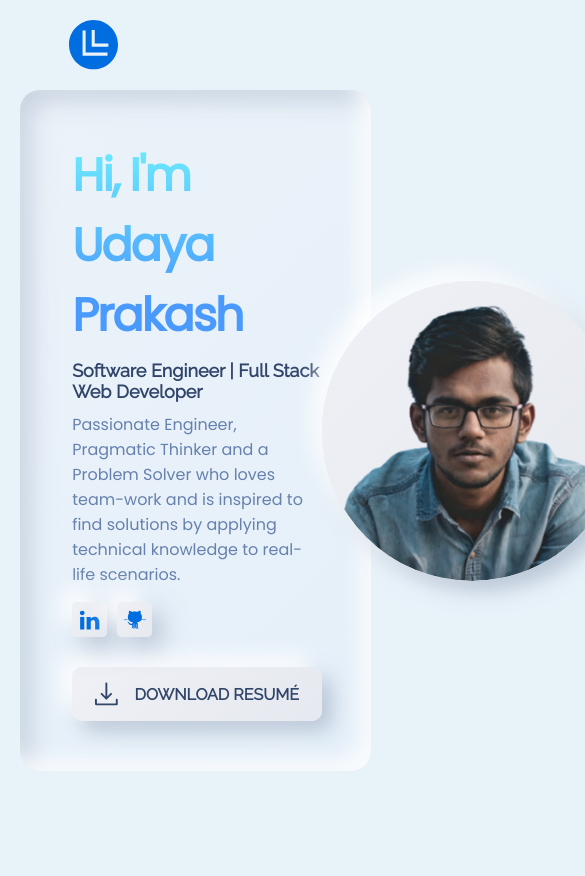
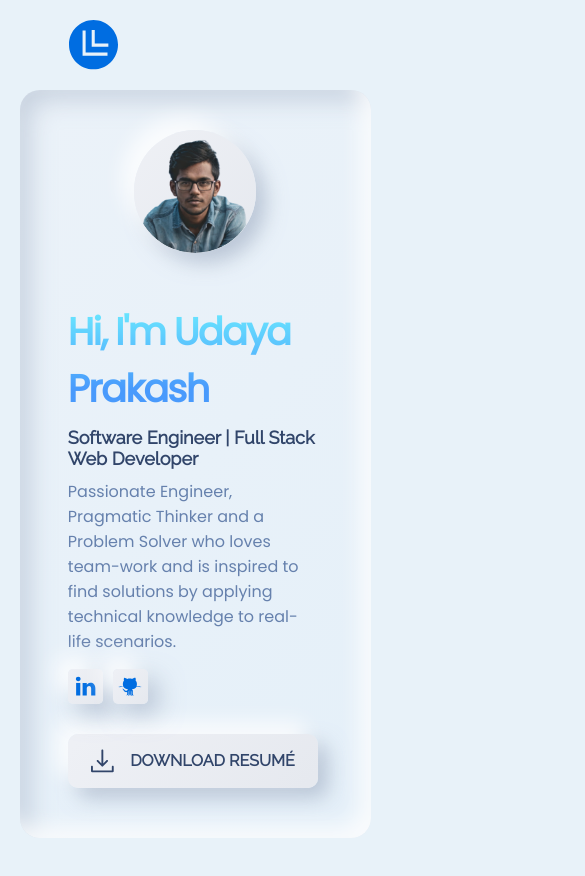
Before and after one commit to udaya2899/udaya.me, a Next.js app: page / in a window 390 px wide. Shown: the top 876 px of the page, 585 px wide, since content can reach past the window. Built offline with nearby package versions, Linux system fonts and the light colour scheme.

Commit message:
Added little responsiveness

```diff
--- a/components/HomeHero/HomeHero.module.css
+++ b/components/HomeHero/HomeHero.module.css
@@ -97,6 +97,7 @@
   align-items: center;
   display: flex;
   justify-content: flex-end;
+  padding-top: 40px;
 }
 
 .half-container-image > img {
@@ -105,3 +106,19 @@
   box-shadow: -12px -12px 20px rgba(255, 255, 255, 0.8),
     10px 10px 20px rgba(166, 180, 200, 0.7);
 }
+
+@media only screen and (max-width: 768px) {
+  .inner-container {
+    flex-direction: column-reverse;
+  }
+  .half-container-image {
+    justify-content: center;
+  }
+  .half-container-image > img {
+    width: 50%;
+  }
+  .title {
+    font-size: 38px;
+    line-height: normal;
+  }
+}
--- a/pages/api/resume.js
+++ b/pages/api/resume.js
@@ -2,8 +2,8 @@
 import fs from 'fs';
 
 export default (req, res) => {
-  console.log({ __dirname });
   var data = fs.readFileSync('./public/assets/Udaya_Prakash_N_Resume.pdf');
+
   res.status(200);
   res.setHeader('Content-Type', 'application/pdf');
   res.setHeader(
```
